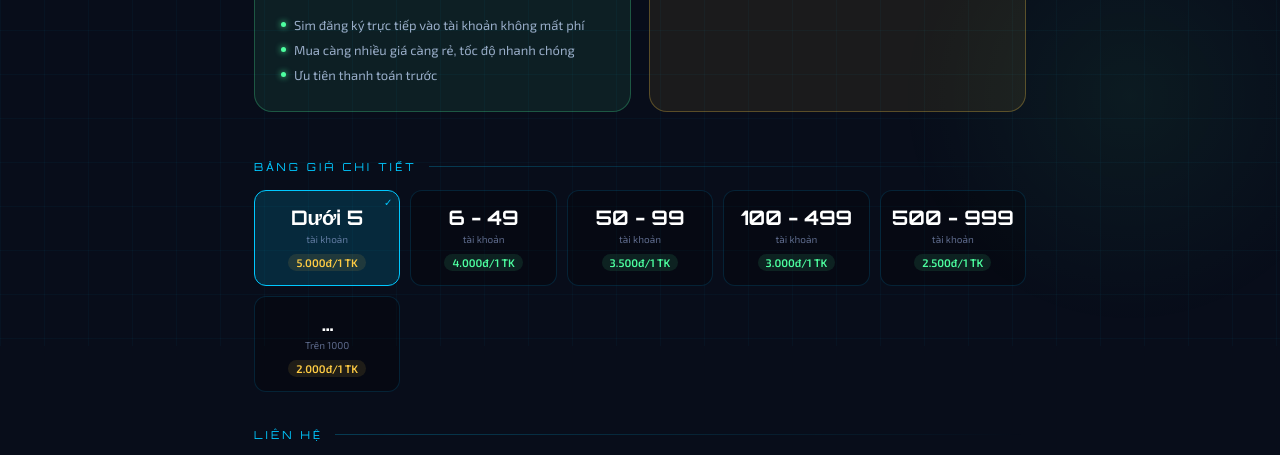
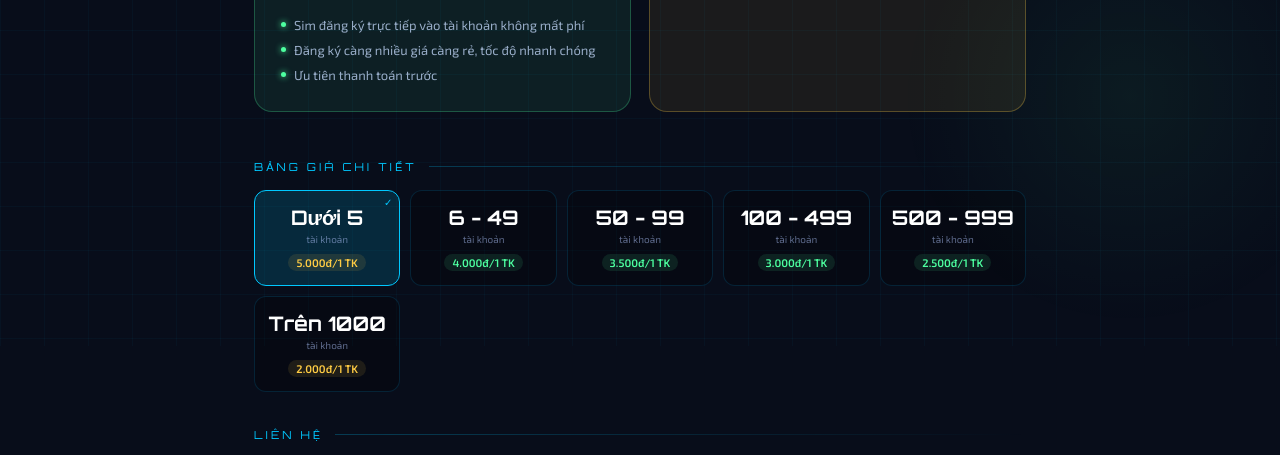
Before and after one commit to devgamelo/regacc, a plain HTML site: page index.html in a window 1280 px wide. Shown: the part 454-909 px from the top of the page. Drawn offline with Linux system fonts and the light colour scheme.

Commit message:
Update index.html

```diff
--- a/index.html
+++ b/index.html
@@ -432,7 +432,7 @@
       <div class="pc-unit">trên mỗi tài khoản</div>
       <ul class="pc-features">
         <li>Sim đăng ký trực tiếp vào tài khoản không mất phí</li>
-        <li>Mua càng nhiều giá càng rẻ, tốc độ nhanh chóng</li>
+        <li>Đăng ký càng nhiều giá càng rẻ, tốc độ nhanh chóng</li>
         <li>Ưu tiên thanh toán trước</li>
       </ul>
     </div>
@@ -472,8 +472,8 @@
       <span class="qc-price g">2.500đ/1 TK</span>
     </div>
     <div class="qty-card" onclick="selectQty(this,'custom')">
-      <div class="qc-num" id="customNum">…</div>
-      <div class="qc-lbl">Trên 1000</div>
+      <div class="qc-num" id="customNum">Trên 1000</div>
+      <div class="qc-lbl">tài khoản</div>
       <span class="qc-price a">2.000đ/1 TK</span>
     </div>
   </div>
```
